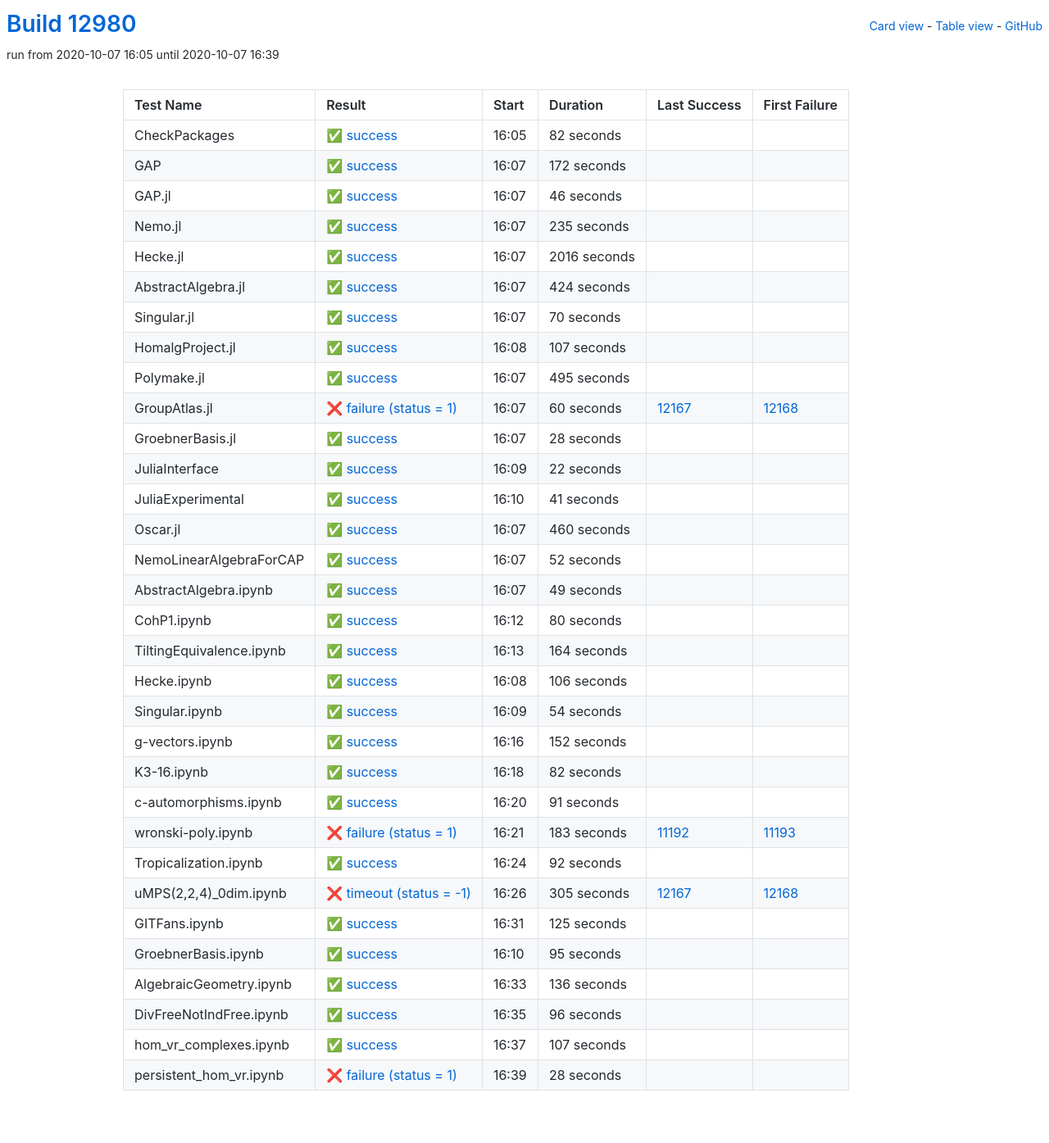
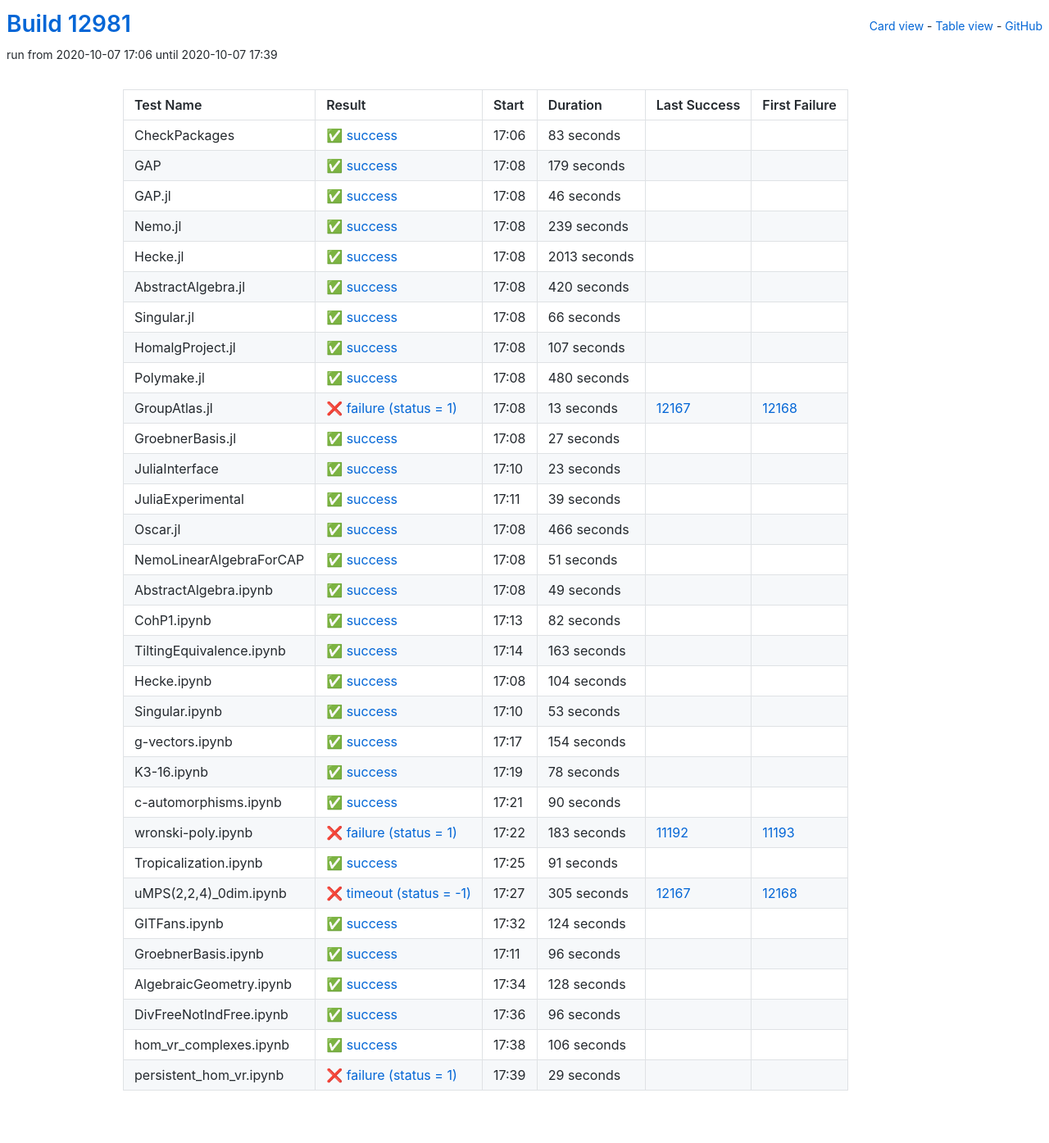
Before and after one commit to oscar-system/oscar-ci-status, a Jekyll site: the page built from table.html, in a window 1280 px wide. Shown: the whole page at 82% size. Built offline with Jekyll 4.4.1, drawn with Linux system fonts in a browser that asks for light colours.

Commit message:
Build #12981

```diff
--- a/_data/ci.yml
+++ b/_data/ci.yml
@@ -1,6 +1,6 @@
 ---
-build: 12980
-build_url: https://oscarci.mathematik.uni-kl.de/job/oscar/12980/
+build: 12981
+build_url: https://oscarci.mathematik.uni-kl.de/job/oscar/12981/
 job: oscar
 organization: oscar-system
 repo: oscar-ci-status
@@ -8,32 +8,32 @@ repourl: https://github.com/oscar-system/oscar-ci-status
 tests:
 - name: CheckPackages
   id: checkpackages
-  log: https://oscarci.mathematik.uni-kl.de/job/oscar/12980/artifact/logs/build-12980/CheckPackages.log
-  start: 2020-10-07 16:05
+  log: https://oscarci.mathematik.uni-kl.de/job/oscar/12981/artifact/logs/build-12981/CheckPackages.log
+  start: 2020-10-07 17:06
   success: true
   exitcode: 0
   status: success
-  duration: 82
+  duration: 83
   last_success: false
   last_success_url:
   first_failure: false
   first_failure_url:
 - name: GAP
   id: gap
-  log: https://oscarci.mathematik.uni-kl.de/job/oscar/12980/artifact/logs/build-12980/GAP.log
-  start: 2020-10-07 16:07
+  log: https://oscarci.mathematik.uni-kl.de/job/oscar/12981/artifact/logs/build-12981/GAP.log
+  start: 2020-10-07 17:08
   success: true
   exitcode: 0
   status: success
-  duration: 172
+  duration: 179
   last_success: false
   last_success_url:
   first_failure: false
   first_failure_url:
 - name: GAP.jl
   id: gap-jl
-  log: https://oscarci.mathematik.uni-kl.de/job/oscar/12980/artifact/logs/build-12980/GAP.jl.log
-  start: 2020-10-07 16:07
+  log: https://oscarci.mathematik.uni-kl.de/job/oscar/12981/artifact/logs/build-12981/GAP.jl.log
+  start: 2020-10-07 17:08
   success: true
   exitcode: 0
   status: success
@@ -44,56 +44,56 @@ tests:
   first_failure_url:
 - name: Nemo.jl
   id: nemo-jl
-  log: https://oscarci.mathematik.uni-kl.de/job/oscar/12980/artifact/logs/build-12980/Nemo.jl.log
-  start: 2020-10-07 16:07
+  log: https://oscarci.mathematik.uni-kl.de/job/oscar/12981/artifact/logs/build-12981/Nemo.jl.log
+  start: 2020-10-07 17:08
   success: true
   exitcode: 0
   status: success
-  duration: 235
+  duration: 239
   last_success: false
   last_success_url:
   first_failure: false
   first_failure_url:
 - name: Hecke.jl
   id: hecke-jl
-  log: https://oscarci.mathematik.uni-kl.de/job/oscar/12980/artifact/logs/build-12980/Hecke.jl.log
-  start: 2020-10-07 16:07
+  log: https://oscarci.mathematik.uni-kl.de/job/oscar/12981/artifact/logs/build-12981/Hecke.jl.log
+  start: 2020-10-07 17:08
   success: true
   exitcode: 0
   status: success
-  duration: 2016
+  duration: 2013
   last_success: false
   last_success_url:
   first_failure: false
   first_failure_url:
 - name: AbstractAlgebra.jl
   id: abstractalgebra-jl
-  log: https://oscarci.mathematik.uni-kl.de/job/oscar/12980/artifact/logs/build-12980/AbstractAlgebra.jl.log
-  start: 2020-10-07 16:07
+  log: https://oscarci.mathematik.uni-kl.de/job/oscar/12981/artifact/logs/build-12981/AbstractAlgebra.jl.log
+  start: 2020-10-07 17:08
   success: true
   exitcode: 0
   status: success
-  duration: 424
+  duration: 420
   last_success: false
   last_success_url:
   first_failure: false
   first_failure_url:
 - name: Singular.jl
   id: singular-jl
-  log: https://oscarci.mathematik.uni-kl.de/job/oscar/12980/artifact/logs/build-12980/Singular.jl.log
-  start: 2020-10-07 16:07
+  log: https://oscarci.mathematik.uni-kl.de/job/oscar/12981/artifact/logs/build-12981/Singular.jl.log
+  start: 2020-10-07 17:08
   success: true
   exitcode: 0
   status: success
-  duration: 70
+  duration: 66
   last_success: false
   last_success_url:
   first_failure: false
   first_failure_url:
 - name: HomalgProject.jl
   id: homalgproject-jl
-  log: https://oscarci.mathematik.uni-kl.de/job/oscar/12980/artifact/logs/build-12980/HomalgProject.jl.log
-  start: 2020-10-07 16:08
+  log: https://oscarci.mathematik.uni-kl.de/job/oscar/12981/artifact/logs/build-12981/HomalgProject.jl.log
+  start: 2020-10-07 17:08
   success: true
   exitcode: 0
   status: success
@@ -104,92 +104,92 @@ tests:
   first_failure_url:
 - name: Polymake.jl
   id: polymake-jl
-  log: https://oscarci.mathematik.uni-kl.de/job/oscar/12980/artifact/logs/build-12980/Polymake.jl.log
-  start: 2020-10-07 16:07
+  log: https://oscarci.mathematik.uni-kl.de/job/oscar/12981/artifact/logs/build-12981/Polymake.jl.log
+  start: 2020-10-07 17:08
   success: true
   exitcode: 0
   status: success
-  duration: 495
+  duration: 480
   last_success: false
   last_success_url:
   first_failure: false
   first_failure_url:
 - name: GroupAtlas.jl
   id: groupatlas-jl
-  log: https://oscarci.mathematik.uni-kl.de/job/oscar/12980/artifact/logs/build-12980/GroupAtlas.jl.log
-  start: 2020-10-07 16:07
+  log: https://oscarci.mathematik.uni-kl.de/job/oscar/12981/artifact/logs/build-12981/GroupAtlas.jl.log
+  start: 2020-10-07 17:08
   success: false
   exitcode: 1
   status: failure
-  duration: 60
+  duration: 13
   last_success: 12167
   last_success_url: https://oscarci.mathematik.uni-kl.de/job/oscar/12167/
   first_failure: 12168
   first_failure_url: https://oscarci.mathematik.uni-kl.de/job/oscar/12168/
 - name: GroebnerBasis.jl
   id: groebnerbasis-jl
-  log: https://oscarci.mathematik.uni-kl.de/job/oscar/12980/artifact/logs/build-12980/GroebnerBasis.jl.log
-  start: 2020-10-07 16:07
+  log: https://oscarci.mathematik.uni-kl.de/job/oscar/12981/artifact/logs/build-12981/GroebnerBasis.jl.log
+  start: 2020-10-07 17:08
   success: true
   exitcode: 0
   status: success
-  duration: 28
+  duration: 27
   last_success: false
   last_success_url:
   first_failure: false
   first_failure_url:
 - name: JuliaInterface
   id: juliainterface
-  log: https://oscarci.mathematik.uni-kl.de/job/oscar/12980/artifact/logs/build-12980/JuliaInterface.log
-  start: 2020-10-07 16:09
+  log: https://oscarci.mathematik.uni-kl.de/job/oscar/12981/artifact/logs/build-12981/JuliaInterface.log
+  start: 2020-10-07 17:10
   success: true
   exitcode: 0
   status: success
-  duration: 22
+  duration: 23
   last_success: false
   last_success_url:
   first_failure: false
   first_failure_url:
 - name: JuliaExperimental
   id: juliaexperimental
-  log: https://oscarci.mathematik.uni-kl.de/job/oscar/12980/artifact/logs/build-12980/JuliaExperimental.log
-  start: 2020-10-07 16:10
+  log: https://oscarci.mathematik.uni-kl.de/job/oscar/12981/artifact/logs/build-12981/JuliaExperimental.log
+  start: 2020-10-07 17:11
   success: true
   exitcode: 0
   status: success
-  duration: 41
+  duration: 39
   last_success: false
   last_success_url:
   first_failure: false
   first_failure_url:
 - name: Oscar.jl
   id: oscar-jl
-  log: https://oscarci.mathematik.uni-kl.de/job/oscar/12980/artifact/logs/build-12980/Oscar.jl.log
-  start: 2020-10-07 16:07
+  log: https://oscarci.mathematik.uni-kl.de/job/oscar/12981/artifact/logs/build-12981/Oscar.jl.log
+  start: 2020-10-07 17:08
   success: true
   exitcode: 0
   status: success
-  duration: 460
+  duration: 466
   last_success: false
   last_success_url:
   first_failure: false
   first_failure_url:
 - name: NemoLinearAlgebraForCAP
   id: nemolinearalgebraforcap
-  log: https://oscarci.mathematik.uni-kl.de/job/oscar/12980/artifact/logs/build-12980/NemoLinearAlgebraForCAP.log
-  start: 2020-10-07 16:07
+  log: https://oscarci.mathematik.uni-kl.de/job/oscar/12981/artifact/logs/build-12981/NemoLinearAlgebraForCAP.log
+  start: 2020-10-07 17:08
   success: true
   exitcode: 0
   status: success
-  duration: 52
+  duration: 51
   last_success: false
   last_success_url:
   first_failure: false
   first_failure_url:
 - name: AbstractAlgebra.ipynb
   id: abstractalgebra-ipynb
-  log: https://oscarci.mathematik.uni-kl.de/job/oscar/12980/artifact/logs/build-12980/AbstractAlgebra.ipynb.log
-  start: 2020-10-07 16:07
+  log: https://oscarci.mathematik.uni-kl.de/job/oscar/12981/artifact/logs/build-12981/AbstractAlgebra.ipynb.log
+  start: 2020-10-07 17:08
   success: true
   exitcode: 0
   status: success
@@ -200,68 +200,8 @@ tests:
   first_failure_url:
 - name: CohP1.ipynb
   id: cohp1-ipynb
-  log: https://oscarci.mathematik.uni-kl.de/job/oscar/12980/artifact/logs/build-12980/CohP1.ipynb.log
-  start: 2020-10-07 16:12
-  success: true
-  exitcode: 0
-  status: success
-  duration: 80
-  last_success: false
-  last_success_url:
-  first_failure: false
-  first_failure_url:
-- name: TiltingEquivalence.ipynb
-  id: tiltingequivalence-ipynb
-  log: https://oscarci.mathematik.uni-kl.de/job/oscar/12980/artifact/logs/build-12980/TiltingEquivalence.ipynb.log
-  start: 2020-10-07 16:13
-  success: true
-  exitcode: 0
-  status: success
-  duration: 164
-  last_success: false
-  last_success_url:
-  first_failure: false
-  first_failure_url:
-- name: Hecke.ipynb
-  id: hecke-ipynb
-  log: https://oscarci.mathematik.uni-kl.de/job/oscar/12980/artifact/logs/build-12980/Hecke.ipynb.log
-  start: 2020-10-07 16:08
-  success: true
-  exitcode: 0
-  status: success
-  duration: 106
-  last_success: false
-  last_success_url:
-  first_failure: false
-  first_failure_url:
-- name: Singular.ipynb
-  id: singular-ipynb
-  log: https://oscarci.mathematik.uni-kl.de/job/oscar/12980/artifact/logs/build-12980/Singular.ipynb.log
-  start: 2020-10-07 16:09
-  success: true
-  exitcode: 0
-  status: success
-  duration: 54
-  last_success: false
-  last_success_url:
-  first_failure: false
-  first_failure_url:
-- name: g-vectors.ipynb
-  id: g-vectors-ipynb
-  log: https://oscarci.mathematik.uni-kl.de/job/oscar/12980/artifact/logs/build-12980/g-vectors.ipynb.log
-  start: 2020-10-07 16:16
-  success: true
-  exitcode: 0
-  status: success
-  duration: 152
-  last_success: false
-  last_success_url:
-  first_failure: false
-  first_failure_url:
-- name: K3-16.ipynb
-  id: k3-16-ipynb
-  log: https://oscarci.mathematik.uni-kl.de/job/oscar/12980/artifact/logs/build-12980/K3-16.ipynb.log
-  start: 2020-10-07 16:18
+  log: https://oscarci.mathematik.uni-kl.de/job/oscar/12981/artifact/logs/build-12981/CohP1.ipynb.log
+  start: 2020-10-07 17:13
   success: true
   exitcode: 0
   status: success
@@ -270,22 +210,82 @@ tests:
   last_success_url:
   first_failure: false
   first_failure_url:
-- name: c-automorphisms.ipynb
-  id: c-automorphisms-ipynb
-  log: https://oscarci.mathematik.uni-kl.de/job/oscar/12980/artifact/logs/build-12980/c-automorphisms.ipynb.log
-  start: 2020-10-07 16:20
+- name: TiltingEquivalence.ipynb
+  id: tiltingequivalence-ipynb
+  log: https://oscarci.mathematik.uni-kl.de/job/oscar/12981/artifact/logs/build-12981/TiltingEquivalence.ipynb.log
+  start: 2020-10-07 17:14
   success: true
   exitcode: 0
   status: success
-  duration: 91
+  duration: 163
+  last_success: false
+  last_success_url:
+  first_failure: false
+  first_failure_url:
+- name: Hecke.ipynb
+  id: hecke-ipynb
+  log: https://oscarci.mathematik.uni-kl.de/job/oscar/12981/artifact/logs/build-12981/Hecke.ipynb.log
+  start: 2020-10-07 17:08
+  success: true
+  exitcode: 0
+  status: success
+  duration: 104
+  last_success: false
+  last_success_url:
+  first_failure: false
+  first_failure_url:
+- name: Singular.ipynb
+  id: singular-ipynb
+  log: https://oscarci.mathematik.uni-kl.de/job/oscar/12981/artifact/logs/build-12981/Singular.ipynb.log
+  start: 2020-10-07 17:10
+  success: true
+  exitcode: 0
+  status: success
+  duration: 53
+  last_success: false
+  last_success_url:
+  first_failure: false
+  first_failure_url:
+- name: g-vectors.ipynb
+  id: g-vectors-ipynb
+  log: https://oscarci.mathematik.uni-kl.de/job/oscar/12981/artifact/logs/build-12981/g-vectors.ipynb.log
+  start: 2020-10-07 17:17
+  success: true
+  exitcode: 0
+  status: success
+  duration: 154
+  last_success: false
+  last_success_url:
+  first_failure: false
+  first_failure_url:
+- name: K3-16.ipynb
+  id: k3-16-ipynb
+  log: https://oscarci.mathematik.uni-kl.de/job/oscar/12981/artifact/logs/build-12981/K3-16.ipynb.log
+  start: 2020-10-07 17:19
+  success: true
+  exitcode: 0
+  status: success
+  duration: 78
+  last_success: false
+  last_success_url:
+  first_failure: false
+  first_failure_url:
+- name: c-automorphisms.ipynb
+  id: c-automorphisms-ipynb
+  log: https://oscarci.mathematik.uni-kl.de/job/oscar/12981/artifact/logs/build-12981/c-automorphisms.ipynb.log
+  start: 2020-10-07 17:21
+  success: true
+  exitcode: 0
+  status: success
+  duration: 90
   last_success: false
   last_success_url:
   first_failure: false
   first_failure_url:
 - name: wronski-poly.ipynb
   id: wronski-poly-ipynb
-  log: https://oscarci.mathematik.uni-kl.de/job/oscar/12980/artifact/logs/build-12980/wronski-poly.ipynb.log
-  start: 2020-10-07 16:21
+  log: https://oscarci.mathematik.uni-kl.de/job/oscar/12981/artifact/logs/build-12981/wronski-poly.ipynb.log
+  start: 2020-10-07 17:22
   success: false
   exitcode: 1
   status: failure
@@ -296,20 +296,20 @@ tests:
   first_failure_url: https://oscarci.mathematik.uni-kl.de/job/oscar/11193/
 - name: Tropicalization.ipynb
   id: tropicalization-ipynb
-  log: https://oscarci.mathematik.uni-kl.de/job/oscar/12980/artifact/logs/build-12980/Tropicalization.ipynb.log
-  start: 2020-10-07 16:24
+  log: https://oscarci.mathematik.uni-kl.de/job/oscar/12981/artifact/logs/build-12981/Tropicalization.ipynb.log
+  start: 2020-10-07 17:25
   success: true
   exitcode: 0
   status: success
-  duration: 92
+  duration: 91
   last_success: false
   last_success_url:
   first_failure: false
   first_failure_url:
 - name: uMPS(2,2,4)_0dim.ipynb
   id: umps-2-2-4-0dim-ipynb
-  log: https://oscarci.mathematik.uni-kl.de/job/oscar/12980/artifact/logs/build-12980/uMPS-2-2-4-_0dim.ipynb.log
-  start: 2020-10-07 16:26
+  log: https://oscarci.mathematik.uni-kl.de/job/oscar/12981/artifact/logs/build-12981/uMPS-2-2-4-_0dim.ipynb.log
+  start: 2020-10-07 17:27
   success: false
   exitcode: -1
   status: timeout
@@ -320,44 +320,44 @@ tests:
   first_failure_url: https://oscarci.mathematik.uni-kl.de/job/oscar/12168/
 - name: GITFans.ipynb
   id: gitfans-ipynb
-  log: https://oscarci.mathematik.uni-kl.de/job/oscar/12980/artifact/logs/build-12980/GITFans.ipynb.log
-  start: 2020-10-07 16:31
+  log: https://oscarci.mathematik.uni-kl.de/job/oscar/12981/artifact/logs/build-12981/GITFans.ipynb.log
+  start: 2020-10-07 17:32
   success: true
   exitcode: 0
   status: success
-  duration: 125
+  duration: 124
   last_success: false
   last_success_url:
   first_failure: false
   first_failure_url:
 - name: GroebnerBasis.ipynb
   id: groebnerbasis-ipynb
-  log: https://oscarci.mathematik.uni-kl.de/job/oscar/12980/artifact/logs/build-12980/GroebnerBasis.ipynb.log
-  start: 2020-10-07 16:10
+  log: https://oscarci.mathematik.uni-kl.de/job/oscar/12981/artifact/logs/build-12981/GroebnerBasis.ipynb.log
+  start: 2020-10-07 17:11
   success: true
   exitcode: 0
   status: success
-  duration: 95
+  duration: 96
   last_success: false
   last_success_url:
   first_failure: false
   first_failure_url:
 - name: AlgebraicGeometry.ipynb
   id: algebraicgeometry-ipynb
-  log: https://oscarci.mathematik.uni-kl.de/job/oscar/12980/artifact/logs/build-12980/AlgebraicGeometry.ipynb.log
-  start: 2020-10-07 16:33
+  log: https://oscarci.mathematik.uni-kl.de/job/oscar/12981/artifact/logs/build-12981/AlgebraicGeometry.ipynb.log
+  start: 2020-10-07 17:34
   success: true
   exitcode: 0
   status: success
-  duration: 136
+  duration: 128
   last_success: false
   last_success_url:
   first_failure: false
   first_failure_url:
 - name: DivFreeNotIndFree.ipynb
   id: divfreenotindfree-ipynb
-  log: https://oscarci.mathematik.uni-kl.de/job/oscar/12980/artifact/logs/build-12980/DivFreeNotIndFree.ipynb.log
-  start: 2020-10-07 16:35
+  log: https://oscarci.mathematik.uni-kl.de/job/oscar/12981/artifact/logs/build-12981/DivFreeNotIndFree.ipynb.log
+  start: 2020-10-07 17:36
   success: true
   exitcode: 0
   status: success
@@ -368,24 +368,24 @@ tests:
   first_failure_url:
 - name: hom_vr_complexes.ipynb
   id: hom-vr-complexes-ipynb
-  log: https://oscarci.mathematik.uni-kl.de/job/oscar/12980/artifact/logs/build-12980/hom_vr_complexes.ipynb.log
-  start: 2020-10-07 16:37
+  log: https://oscarci.mathematik.uni-kl.de/job/oscar/12981/artifact/logs/build-12981/hom_vr_complexes.ipynb.log
+  start: 2020-10-07 17:38
   success: true
   exitcode: 0
   status: success
-  duration: 107
+  duration: 106
   last_success: false
   last_success_url:
   first_failure: false
   first_failure_url:
 - name: persistent_hom_vr.ipynb
   id: persistent-hom-vr-ipynb
-  log: https://oscarci.mathematik.uni-kl.de/job/oscar/12980/artifact/logs/build-12980/persistent_hom_vr.ipynb.log
-  start: 2020-10-07 16:39
+  log: https://oscarci.mathematik.uni-kl.de/job/oscar/12981/artifact/logs/build-12981/persistent_hom_vr.ipynb.log
+  start: 2020-10-07 17:39
   success: false
   exitcode: 1
   status: failure
-  duration: 28
+  duration: 29
   last_success: false
   last_success_url:
   first_failure: false
```
Also changed, not shown: README.md.
